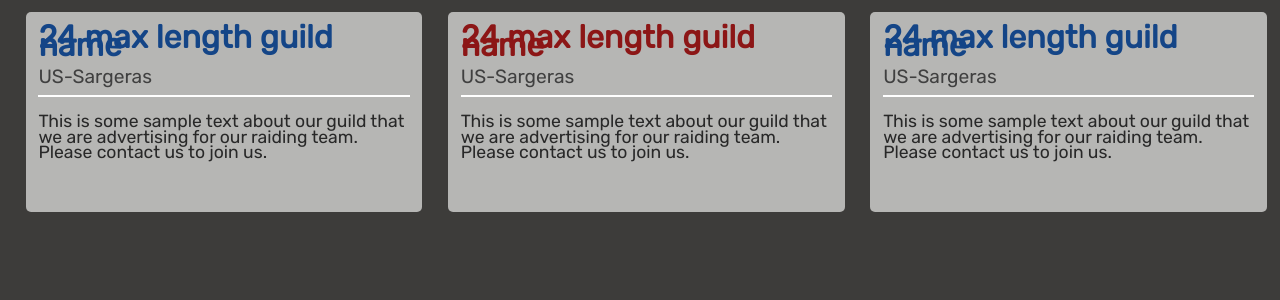
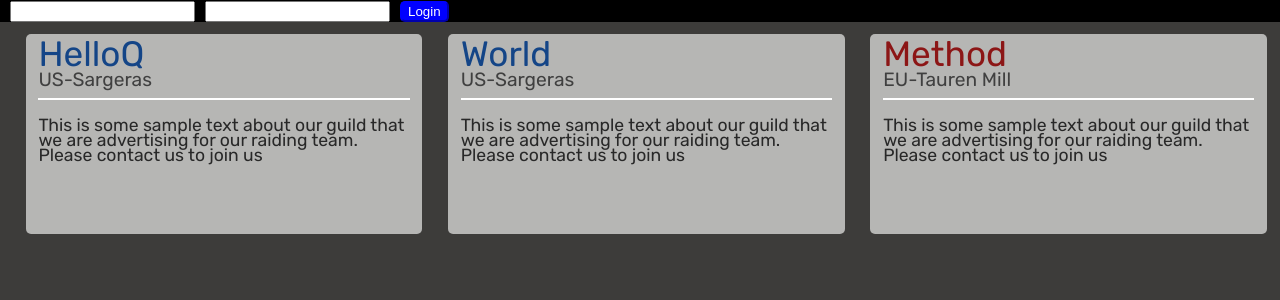
Before and after one commit to aurelio4/guild_recruit, a React (Create React App) app: page / in a window 1280 px wide. Shown: the top 300 px of the page. Built offline with nearby package versions, Linux system fonts and the light colour scheme.

Commit message:
Added a navbar, changed guild name to <a> from <h1>, needs more work.

```diff
--- a/src/components/App.js
+++ b/src/components/App.js
@@ -10,9 +10,9 @@
     return(
       <div>
         <Navbar />
-        <Guilds faction={alliance} />
-        <Guilds faction={horde} />
-        <Guilds faction={alliance} />
+        <Guilds guildname="HelloQ" faction={alliance} server="US-Sargeras" desc="This is some sample text about our guild that we are advertising for our raiding team. Please contact us to join us" />
+        <Guilds guildname="World" faction={alliance} server="US-Sargeras" desc="This is some sample text about our guild that we are advertising for our raiding team. Please contact us to join us" />
+        <Guilds guildname="Method" faction={horde} server="EU-Tauren Mill" desc="This is some sample text about our guild that we are advertising for our raiding team. Please contact us to join us" />
       </div>
     )
   }
--- a/src/components/Guilds.css
+++ b/src/components/Guilds.css
@@ -23,10 +23,12 @@
 }
 
 .guild-name {
-  font-size: 2em;
+  font-size: 2.2em;
   display: block;
   padding: 0 0 0 1vw;
-  line-height: 1vh;
+  line-height: 5vh;
+  text-decoration: none;
+  border-radius: 5px;
 }
 
 .server-name {
--- a/src/components/Guilds.js
+++ b/src/components/Guilds.js
@@ -5,10 +5,10 @@
   render() {
     return (
       <div className="guild-box">
-        <h1 className={this.props.faction}>24 max length guild name</h1>
-        <span className="server-name"> US-Sargeras </span>
+        <a className={this.props.faction} href="#">{this.props.guildname}</a>
+        <span className="server-name"> {this.props.server} </span>
         <hr className="hr-divider" />
-        <p className="guild-desc"> This is some sample text about our guild that we are advertising for our raiding team. Please contact us to join us. </p>
+        <p className="guild-desc">{this.props.desc}</p>
       </div>
     )
   }
--- /dev/null
+++ b/src/components/Navbar.css
@@ -0,0 +1,19 @@
+.ul-nodot {
+  list-style: none;
+  margin: 0;
+  padding: 0;
+  overflow: hidden;
+  background-color: black;
+}
+
+.ul-nodot li {
+  float: left;
+  padding-left: 10px;
+}
+
+.ul-nodot button {
+  background-color: blue;
+  border-color: blue;
+  color: white;
+  border-radius: 5px;
+}
--- a/src/components/Navbar.js
+++ b/src/components/Navbar.js
@@ -1,9 +1,15 @@
 import React from 'react'
+import './Navbar.css'
 
 class Navbar extends React.Component {
   render() {
     return (
       <div>
+        <ul className="ul-nodot">
+          <li><input type="text" name="username" /></li>
+          <li><input type="password" name="password" /></li>
+          <li><button>Login</button></li>
+        </ul>
       </div>
     )
   }
--- a/src/index.js
+++ b/src/index.js
@@ -3,7 +3,6 @@
 import './index.css';
 import App from './components/App';
 import * as serviceWorker from './serviceWorker';
-import 'bootstrap'
 
 ReactDOM.render(<App />, document.getElementById('root'));
 
```
